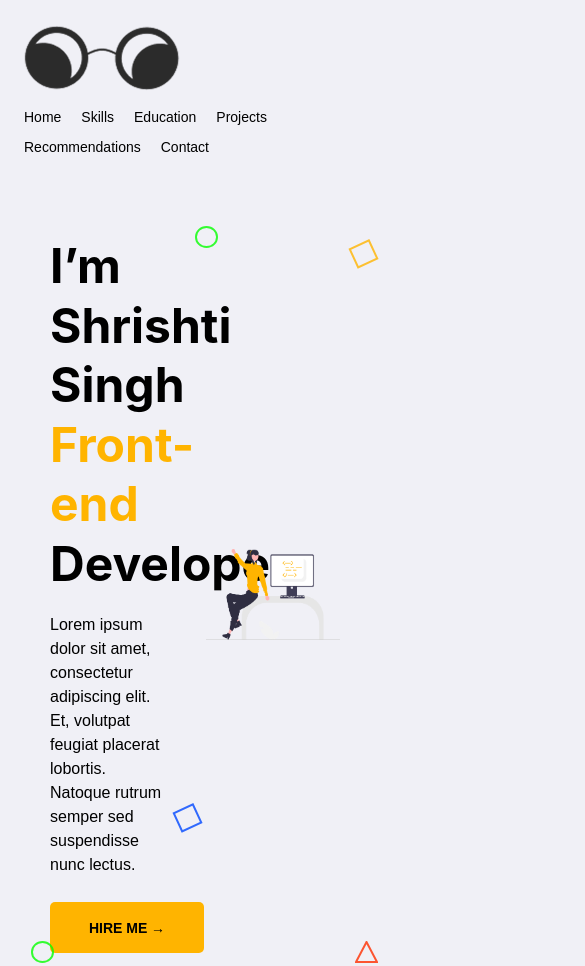
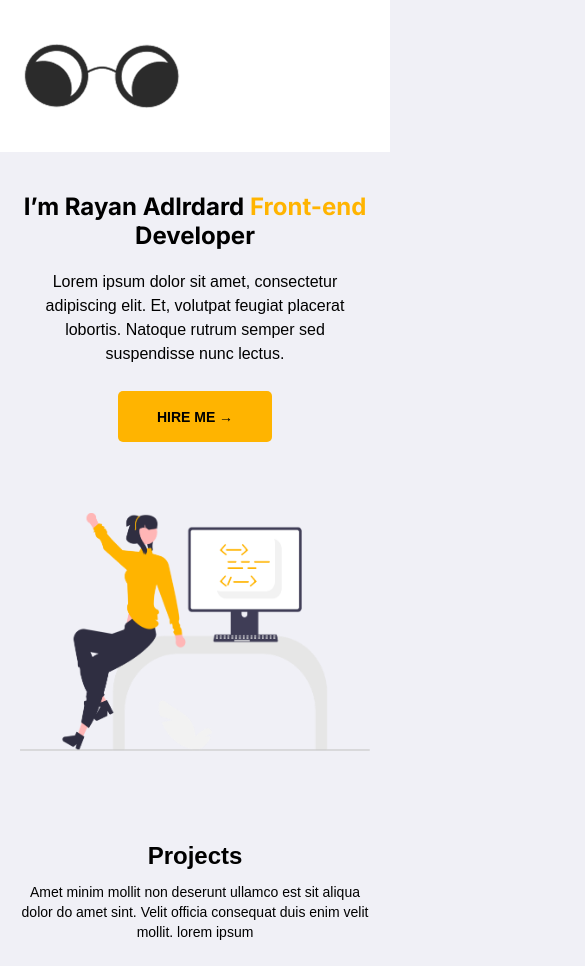
Before and after one commit to ShrishtiSingh11/JTG-Developer-Portfolio, a plain HTML site: page index.html in a window 390 px wide. Shown: the top 966 px of the page, 585 px wide, since content can reach past the window. Drawn offline with Linux system fonts and the light colour scheme.

Commit message:
made some changes

```diff
--- a/index.html
+++ b/index.html
@@ -6,16 +6,18 @@
     <title>Developer Portfolio</title>
     <link rel="stylesheet" href="style.css">
     <script src="script.js" defer></script>
+    <link href="https://fonts.googleapis.com/css2?family=Inter:wght@400;500;700&display=swap" rel="stylesheet">
 </head>
 <body>
     <header>
+
         <div class="logo">
               <img src="assets/Logo.png" alt="logo">
         </div>
 
         <nav> <!--navigation links-->
             <ul> <!--list of items-->
-            <li><a href="#home">Home</a></li> <!--list item , clickable links-->
+            <li><a href="#home" class="active">Home</a></li> <!--list item , clickable links-->
             <li><a href="#skills">Skills</a></li>
             <li><a href="#education">Education</a></li>
             <li><a href="#projects">Projects</a></li>
@@ -25,6 +27,7 @@
             </ul>
 
         </nav>
+
     </header>
     <main>
 
@@ -44,7 +47,7 @@
           <div class="logo2-content">
           <h1>
 
-           I’m Shrishti Singh
+           I’m Rayan Adlrdard
            <span class="highlight">Front-end </span>
              Developer             </h1>
         <p>
@@ -417,7 +420,7 @@ Lorem ipsum dolor sit amet, consectetur adipiscing elit. Et, volutpat feugiat pl
     </div>
 
     <div class="copyright">
-        <p>© 2024 Copyright, All Rights Reserved</p>
+        <p>© 2026 Copyright, All Rights Reserved</p>
     </div>
 
 </footer>
--- a/style.css
+++ b/style.css
@@ -8,78 +8,94 @@ body{
     font-family: Arial, Helvetica, sans-serif;
 }
 
-header{
-display : flex;
-justify-content : space-between;
-align-items : center;
-padding : 20px 50px;
-
+header {
+    display: flex;
+    justify-content: space-between;
+    align-items: center;
+    width: 100%;
+    height: 152px;
+    padding: 38px 96px;
+    background-color: #FFFFFF;
 }
 
 nav ul {
     display: flex;
+    align-items: center;
+    gap: 13.8px;
     list-style: none;
-    gap: 25px;
-
 }
 
-nav a{
+nav a {
+    display: inline-block;
+    padding: 10px 14px;
+    font-family: 'Inter', sans-serif;
+    font-size: 14px;
+    line-height: 17px;
+    color: #000;
+
     text-decoration: none;
-    color: #000000;
-    font-size: 14px;
 }
 
+nav a.active {
+    background-color: #FFB400;
+    border-radius:5px;
+}
+
+
+
 .logo2 {
+  width: 100%;
+    height: 630px;
+    align-items: flex-start;
+    width: 100%;
 display: flex;
 justify-content: space-between;
 align-items: center;
-padding: 60px 50px;
+padding: 60px 98px;
 gap: 40px;
 position: relative;
 }
+
 
 .logo2-content {
     flex: 0 0 40%;
     min-width: 0;
 }
 
+.logo2-image img {
+    width: 808.01px;
+    max-width: 650px;
+    height: 550.41px;
+    object-fit: contain;
+}
+
+
 .logo2-image {
     flex: 1;
     min-width: 0;
     display: flex;
     justify-content: center;
+    align-items: center;
 }
-
-.logo2-image img{
-    width: 808.0055541992188px;
-    max-width: 650px;
-    height: 550.4068603515625px;
-    object-fit: contain;
-    top: 231.59px;
-    left: 631.68px;
-}
-
 .logo2-content h1 {
     font-size: 48px;
     font-weight: 700;
-    line-height: 124%;
-    letter-spacing: 0%;
-font-family: 'Inter', sans-serif;
-top:277px;
+    font-family: 'Inter', sans-serif;
+    max-width: 100%;
+height: 210px;
+top: 277px;
 left: 98.27px;
-height: 160px;
-width: 721.687744140625px;}
+}
+
 
 .logo2-content p {
     font-size: 16px;
     line-height: 24px;
     margin-top: 20px;
-    letter-spacing: 0%;
     font-weight: 400;
- top:460.93px;
-left: 98.27px;
-height: 118.71520233154297px;
-width: 600.83935546875px;}
+    max-width: 600px;
+     width: 100%;
+}
 
 
 .hire-btn {
@@ -162,15 +178,14 @@ width: 600.83935546875px;}
 }
 
 .logo{
-    flex: 1;
     min-width: 0;
     display: flex;
-    justify-content: left;
+    flex: none;
 }
-.logo img{
-width: 157.99999868868417px;
-height: 75.9999926090195px;
-object-fit: contain;
+.logo img {
+    width: 158px;
+    height: 76px;
+    object-fit: contain;
 }
 
 .projects {
@@ -264,7 +279,7 @@ object-fit: contain;
 }
 
 .review-card {
-    flex: 0 0 calc((100% - 50px) / 3);
+    flex: 0 0 31%;
     background-color: white;
     padding: 20px;
     scroll-snap-align: start;
@@ -540,25 +555,10 @@ color: #767676;
     color: #767676;
     font-size: 13px;
 }
-@media (max-width: 768px) {
-    header {
-        flex-wrap: wrap;
-        gap: 12px 20px;
-        padding: 20px 24px;
-    }
 
-    .logo {
-        flex: 0 0 auto;
-    }
-
-    nav ul {
-        flex-wrap: wrap;
-        gap: 12px 20px;
-    }
-}
-.logo2 {
+/* .logo2 {
     overflow-x: clip;
-}
+} */
 @media (max-width: 1100px) {
     .rectangle-yellow {left: auto; right:4%; top:8%;}
     .triangle         {left: auto; right:3%; top:auto; bottom:6%;}
@@ -579,8 +579,77 @@ color: #767676;
         height: auto;
     }
 }
- @media (max-width: 480px){
+
+.menu-btn{
+    display: none;
+    font-size: 28px;
+    background: none;
+    border: none;
+    cursor: pointer;
+}
+
+img{ max-width: 100%; }
+
+@media (max-width: 1024px){
+    .logo2{ padding: 40px; }
+    .logo2-content h1{ font-size: 38px; }
+    .project-grid{ grid-template-columns: repeat(2, 1fr); gap: 30px; }
+    .review-card{ flex: 0 0 48%; }
+    .contact{ grid-template-columns: 1fr; }
+    .footer-content{ grid-template-columns: 1fr 1fr; }
+}
+
+
+@media (max-width: 768px){
+    header{
+        position: relative;
+        padding: 20px 24px;
+    }
+    .menu-btn{ display: block; }
+
+    nav ul{
+        display: none;
+        flex-direction: column;
+        gap: 0px;
+        position: absolute;
+        top: 100%;
+        left: 0;
+        width: 100%;
+        background-color: white;
+        padding: 15px 24px;
+        box-shadow: 0 6px 10px rgba(0,0,0,0.1);
+        z-index: 10;
+    }
+    nav ul.show{ display: flex; }
+
+    .logo2{ flex-direction: column; text-align: center; padding: 40px 20px 0; }
+    .logo2-content{ flex: none; width: 100%; }
+    .logo2-content h1{ font-size: 30px; }
+    .shape{ display: none; }
+
+    .projects,
+    .recommendations,
+    .contact,
+    .footer{ padding-left: 20px; padding-right: 20px; }
+
+    .project-grid{ grid-template-columns: 1fr; }
+    .project-tags{ display: flex; flex-wrap: wrap; }
+
+    .projects h2,
+    .recommendation-heading h2,
+    .contact-form h2,
+    .contact-info h2{ font-size: 24px; }
+
+    .review-card{ flex: 0 0 280px; padding: 18px; }
+
+    .partner-logos{ flex-wrap: wrap; gap: 20px; }
+    .partner-logos img{ width: 110px; height: auto; }
+
+    .footer-content{ grid-template-columns: 1fr; }
+}
+
+@media (max-width: 480px){
     .logo2-content h1{
-        size: 34px;
+        font-size: 24px;
     }
- }
+}
```
